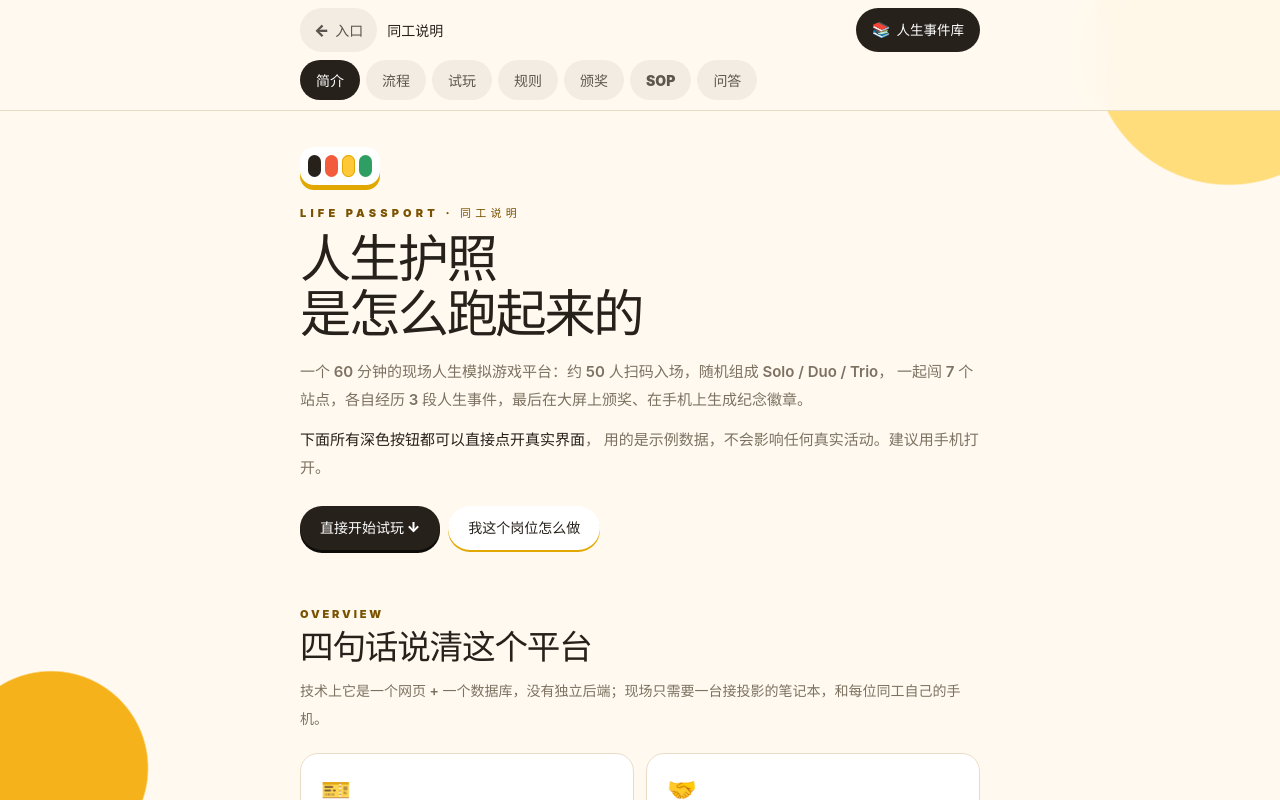
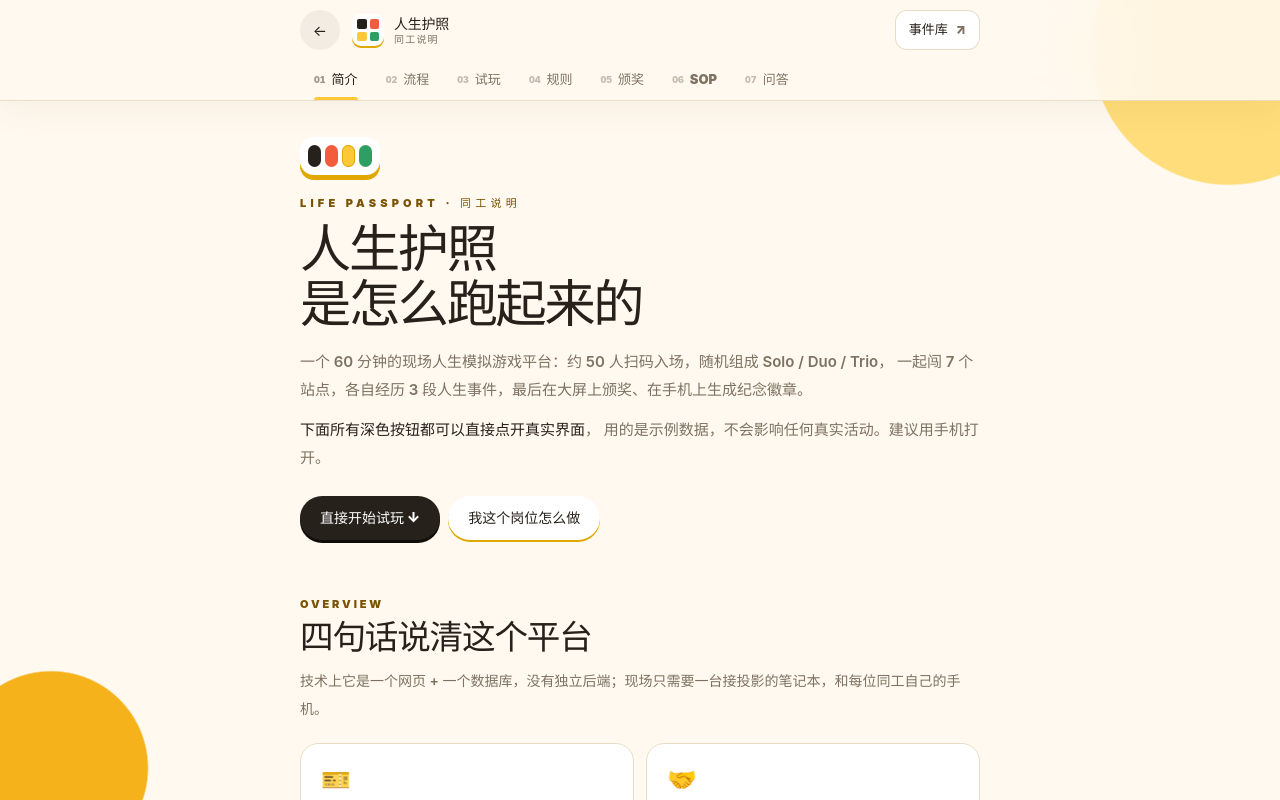
Before and after one commit to 8haol/crowdplay, a React (Vite) app in the folder web/: page /guide in a window 1280 px wide. Shown: the top 800 px of the page. Built offline with nearby package versions, Linux system fonts and the light colour scheme; no server answers.

Commit message:
Polish guide previews and navigation

```diff
--- a/web/src/App.tsx
+++ b/web/src/App.tsx
@@ -1,4 +1,5 @@
-import { BrowserRouter, Routes, Route, Link } from "react-router-dom";
+import { useLayoutEffect } from "react";
+import { BrowserRouter, Routes, Route, Link, useLocation } from "react-router-dom";
 import PlayPage from "./play/PlayPage";
 import StaffPage from "./staff/StaffPage";
 import AdminPage from "./admin/AdminPage";
@@ -77,6 +78,7 @@ function Home() {
 export default function App() {
   return (
     <BrowserRouter>
+      <RouteScrollManager />
       <Routes>
         <Route path="/" element={<Home />} />
         <Route path="/play" element={<PlayPage />} />
@@ -94,6 +96,23 @@ export default function App() {
   );
 }
 
+/**
+ * React Router keeps the old document offset when it swaps screens. The guide
+ * deliberately restores its own reading position, but every screen opened
+ * from it should start at the top — especially preview screens whose return
+ * control lives in the demo bar.
+ */
+function RouteScrollManager() {
+  const location = useLocation();
+
+  useLayoutEffect(() => {
+    if (location.pathname === "/guide" || location.pathname === "/library") return;
+    window.scrollTo({ top: 0, left: 0, behavior: "instant" });
+  }, [location.pathname, location.search]);
+
+  return null;
+}
+
 function NotFound() {
   return (
     <main className="brand-stage relative grid min-h-dvh place-items-center overflow-hidden p-6 text-center">
--- a/web/src/guide/GuidePage.tsx
+++ b/web/src/guide/GuidePage.tsx
@@ -72,38 +72,51 @@ export default function GuidePage() {
 function TopBar({ active }: { active: string }) {
   return (
     <div
-      className="sticky top-0 z-30 backdrop-blur-xl"
-      style={{ background: "rgba(255,249,240,.94)", borderBottom: "1px solid #e8dcc4" }}
+      className="sticky top-0 z-30 backdrop-blur-2xl"
+      style={{
+        background: "rgba(255,249,240,.88)",
+        borderBottom: "1px solid rgba(122,82,0,.16)",
+        boxShadow: "0 10px 32px rgba(122,82,0,.06)",
+      }}
     >
       <div className={COLUMN}>
-        {/* Two rows, both sized for a thumb: 44px of chrome, then 40px of
-            section nav. The page name drops out below sm so the two controls
-            keep their full size on a 320px phone. */}
-        <div className="flex items-center gap-2.5 pt-[max(0.5rem,env(safe-area-inset-top))] pb-2 text-ink">
-          <UpLink label="入口" to="/" />
-          <span className="hidden truncate text-[14px] font-black text-ink sm:inline">同工说明</span>
+        <div className="flex min-h-[3.75rem] items-center gap-3 pt-[env(safe-area-inset-top)] text-ink">
+          <UpLink label="入口" to="/" variant="icon" className="!h-10 !w-10 !bg-ink/[.06] !text-ink" />
+          <div className="flex min-w-0 flex-1 items-center gap-2.5">
+            <span className="grid h-8 w-8 shrink-0 grid-cols-2 gap-[3px] rounded-[9px] bg-white p-[5px] shadow-[0_2px_0_#e0a800]" aria-hidden="true">
+              <span className="rounded-[2px] bg-ink" />
+              <span className="rounded-[2px] bg-seal-deep" />
+              <span className="rounded-[2px] bg-foil" />
+              <span className="rounded-[2px] bg-leaf" />
+            </span>
+            <span className="min-w-0">
+              <span className="block truncate text-[14px] font-black leading-tight tracking-[-0.015em]">人生护照</span>
+              <span className="block truncate text-[10px] font-bold leading-tight tracking-[0.12em] text-ink-dim">同工说明</span>
+            </span>
+          </div>
           <Link
             to="/library"
-            className="pressable ml-auto inline-flex min-h-11 shrink-0 items-center gap-1.5 rounded-full bg-ink px-4 text-[13.5px] font-black text-white"
+            className="pressable inline-flex min-h-10 shrink-0 items-center gap-2 rounded-xl bg-white px-3.5 text-[13px] font-black text-ink shadow-[inset_0_0_0_1px_#e8dcc4]"
           >
-            <span aria-hidden="true" className="text-[15px]">📚</span>
-            人生事件库
+            事件库
+            <span aria-hidden="true" className="text-ink-dim">↗</span>
           </Link>
         </div>
-        {/* Section list. Scrolls sideways on a phone, fits on a laptop. */}
-        <nav className="tool-scroll -mx-5 flex gap-1.5 overflow-x-auto px-5 pb-2.5 sm:-mx-7 sm:px-7">
-          {SECTIONS.map((section) => (
+        <nav aria-label="说明页章节" className="tool-scroll -mx-5 flex overflow-x-auto px-5 sm:-mx-7 sm:px-7">
+          {SECTIONS.map((section, index) => (
             <a
               key={section.id}
               href={`#${section.id}`}
-              className="inline-flex min-h-10 shrink-0 items-center rounded-full px-4 text-[14px] font-black transition-colors"
-              style={
-                active === section.id
-                  ? { background: "#26211b", color: "#fff" }
-                  : { background: "rgba(38,33,27,.06)", color: "#5f574b" }
-              }
+              aria-current={active === section.id ? "location" : undefined}
+              className={`relative inline-flex min-h-10 shrink-0 items-center gap-1.5 px-3 text-[13px] font-black transition-colors sm:px-3.5 ${
+                active === section.id ? "text-ink" : "text-ink-dim hover:text-ink"
+              }`}
             >
+              <span className="tabular text-[9px] font-black opacity-45">{String(index + 1).padStart(2, "0")}</span>
               {section.short}
+              {active === section.id && (
+                <span className="absolute inset-x-3 bottom-0 h-[3px] rounded-t-full bg-foil sm:inset-x-3.5" />
+              )}
             </a>
           ))}
         </nav>
--- a/web/src/index.css
+++ b/web/src/index.css
@@ -167,12 +167,20 @@ input[class*="bg-card"]:focus { border-color: transparent; box-shadow: 0 0 0 3px
 
 .lead-glow { box-shadow: inset 0 0 0 3px #ffc838, 0 2px 0 #e0a800; }
 
-/* `?preview=` screens carry a strip at the very top of the document (see
-   DemoRibbon). Scrolling pages simply start lower; the projector board is the
-   one layout measured against the viewport, so it subtracts the strip instead
-   of letting its last row fall off the bottom. */
+/* `?preview=` screens carry a sticky strip at the top of the document (see
+   DemoRibbon). Every full-viewport preview subtracts the strip so a phone demo
+   is exactly one available screen tall, rather than 100dvh plus the strip. */
 :root { --demo-strip: 0px; }
-.screen-stage, .screen-fit { min-height: calc(100dvh - var(--demo-strip)); }
+.screen-stage, .screen-fit,
+html[data-demo-preview="true"] .min-h-dvh {
+  min-height: calc(100dvh - var(--demo-strip)) !important;
+}
+html[data-demo-preview="true"] .h-dvh {
+  height: calc(100dvh - var(--demo-strip)) !important;
+}
+html[data-demo-preview="true"] .sticky.top-0 {
+  top: var(--demo-strip);
+}
 /* At projector widths the board is laid out against a definite height, so
    `h-full` inside it resolves and the row count that fits is the row count
    drawn. With min-height alone the flex children could still push the page
--- a/web/src/lib/DemoRibbon.tsx
+++ b/web/src/lib/DemoRibbon.tsx
@@ -1,4 +1,4 @@
-import { useEffect, useState } from "react";
+import { useLayoutEffect, useState } from "react";
 import { createPortal } from "react-dom";
 import { Link } from "react-router-dom";
 
@@ -9,18 +9,22 @@ import { Link } from "react-router-dom";
  * straight on top of the station console's sticky header (covering both "换站点"
  * and "退出") and on the admin top bar. It is now a real strip at the very top
  * of the document — portalled in so call sites do not have to move their JSX —
- * so it can never sit on top of anything. Sticky page headers scroll up under
- * it and take the viewport top as usual.
+ * so it can never sit on top of anything. The host itself stays sticky while
+ * the preview scrolls, which keeps the way back to the guide in reach.
  */
 export function DemoRibbon({ label = "演示预览 · 数据为示例" }: { label?: string }) {
   const [host] = useState(() => {
     const element = document.createElement("div");
     element.dataset.demoRibbon = "true";
+    element.style.position = "sticky";
+    element.style.top = "0";
+    element.style.zIndex = "80";
     return element;
   });
 
-  useEffect(() => {
+  useLayoutEffect(() => {
     document.body.prepend(host);
+    document.documentElement.dataset.demoPreview = "true";
     // Viewport-sized layouts (the projector board) subtract this.
     const publish = () => {
       const height = host.getBoundingClientRect().height;
@@ -32,6 +36,7 @@ export function DemoRibbon({ label = "演示预览 · 数据为示例" }: { labe
     return () => {
       observer.disconnect();
       document.documentElement.style.removeProperty("--demo-strip");
+      delete document.documentElement.dataset.demoPreview;
       host.remove();
     };
   }, [host]);
@@ -40,7 +45,7 @@ export function DemoRibbon({ label = "演示预览 · 数据为示例" }: { labe
     <div
       /* Pages paint a fixed decorative layer at z-0; without a stacking
          context of its own this strip renders underneath it. */
-      className="relative z-[80] flex flex-wrap items-center justify-center gap-x-3 gap-y-1 px-3 py-1.5 text-[12px] font-black text-white"
+      className="relative flex min-h-11 items-center justify-between gap-3 px-3 text-[12px] font-black text-white sm:justify-center"
       style={{ background: "#26211b", paddingTop: "max(0.375rem, env(safe-area-inset-top))" }}
     >
       <span className="flex items-center gap-1.5">
@@ -49,9 +54,9 @@ export function DemoRibbon({ label = "演示预览 · 数据为示例" }: { labe
       </span>
       <Link
         to="/guide"
-        className="inline-flex min-h-8 items-center rounded-full bg-white/18 px-3 font-black hover:bg-white/28"
+        className="pressable inline-flex min-h-8 shrink-0 items-center rounded-full bg-white px-3 font-black text-[#26211b]"
       >
-        返回说明页
+        ← 返回说明页
       </Link>
     </div>,
     host,
```
